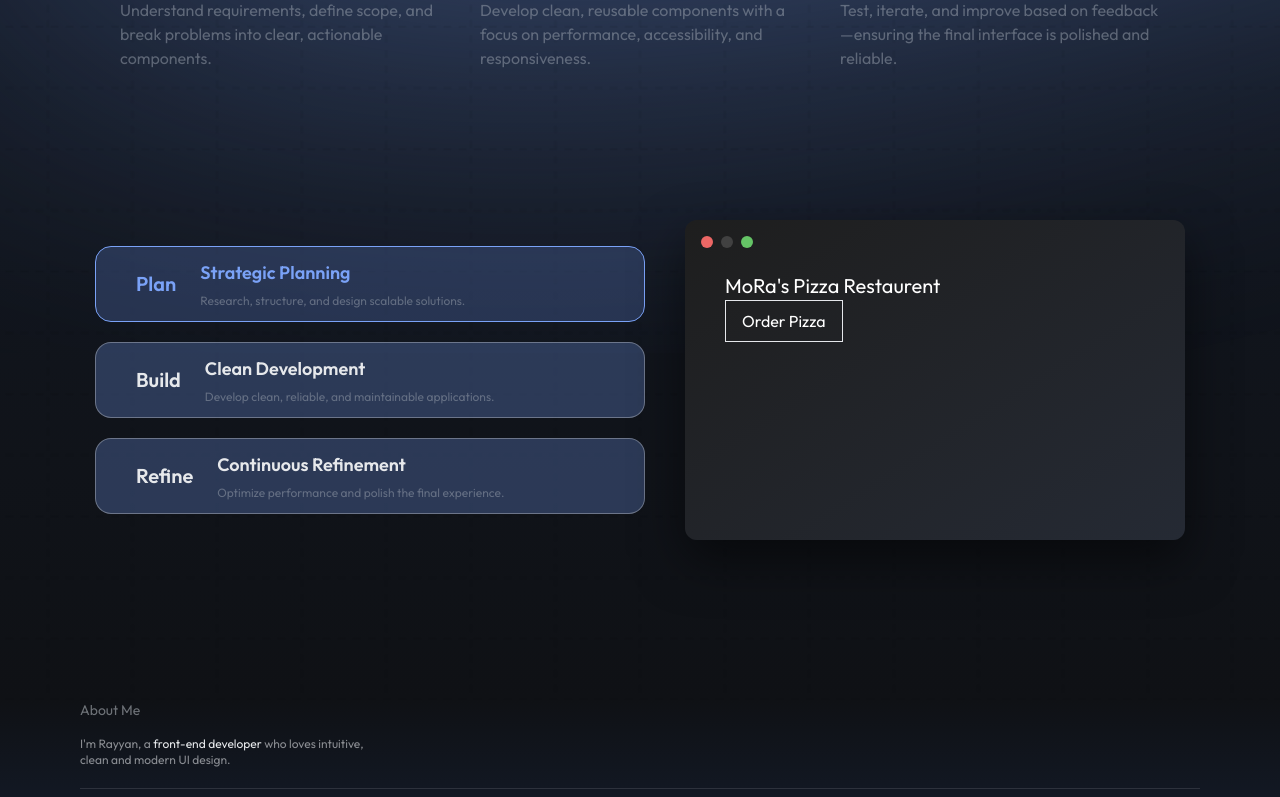
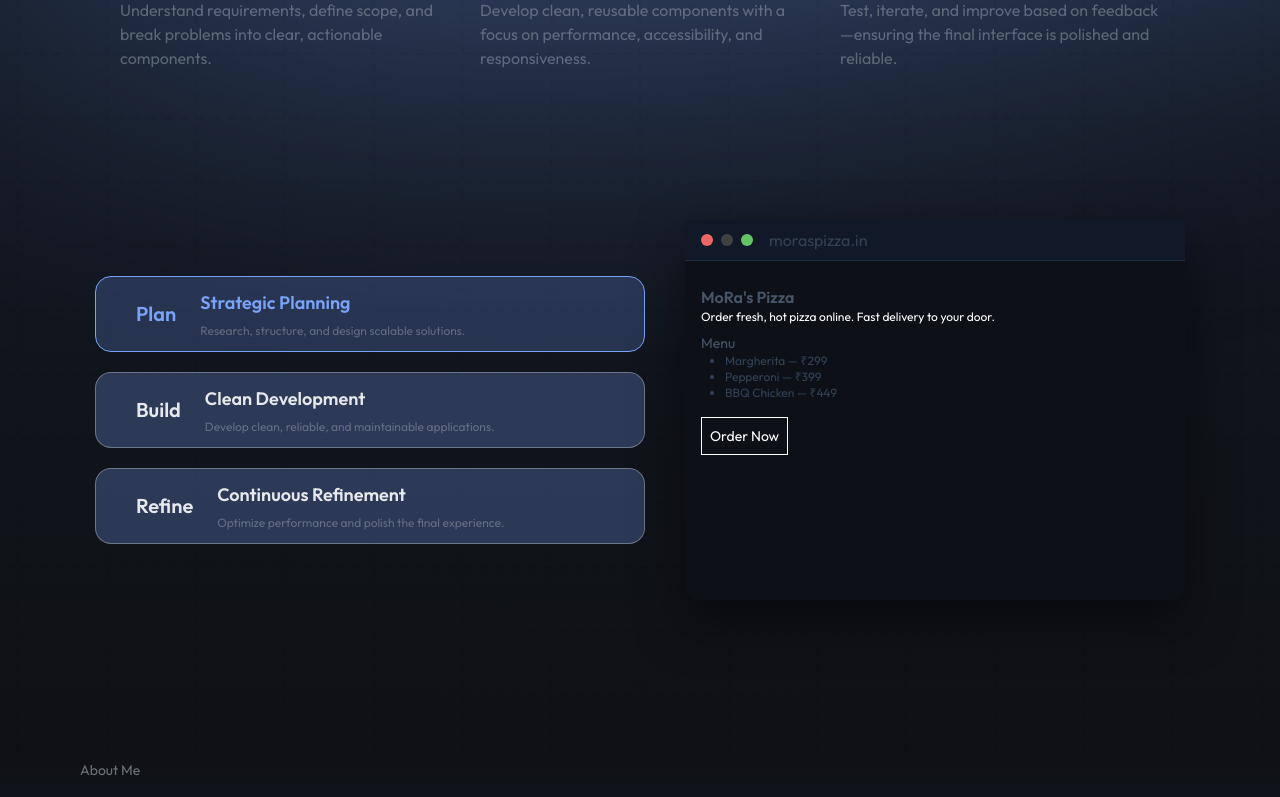
Before and after one commit to mohammedrayyan-dev/mohammedrayyandev, a React (Vite) app: page / in a window 1280 px wide. Shown: the part 585-1382 px from the top of the page. Built offline with nearby package versions, Linux system fonts and the light colour scheme.

Commit message:
ui: rework ui of workflow

```diff
--- a/src/components/BuildPizza.jsx
+++ b/src/components/BuildPizza.jsx
@@ -1,45 +1,86 @@
-import { useState } from "react"
-import { Pizza } from "lucide-react"
+import { Flame, Leaf, UtensilsCrossed, Pizza } from 'lucide-react'
+import { useState } from 'react'
+
+const Pizzas=[
+    { id: 1, name: "Margherieta", icon: Pizza, price: "299", color: "#f97316" },
+    { id: 2, name: "Pepperoni", icon: UtensilsCrossed, price: "399", color: "#ef4444" },
+    { id: 3, name: "BBQ Chicken", icon: Flame, price: "449", color: "#f59e0b" },
+    { id: 4, name: "Veggie Delight", icon: Leaf, price: "349", color: "#22c55e" },
+]
 
 const BuildPizza = () => {
 
-  const [message, setMessage] = useState(null);
+    const [ order, setOrder ] = useState(false)
 
   return (
     <div>
-        <div className="w-[330px] md:w-[500px] h-[250px] md:h-[320px] bg-gradient-to-br from-[#1E1E1E] to-[#252A34] rounded-xl p-4 shadow-[0_20px_50px_rgba(0,0,0,0.5)]">
-            <div className="flex flex-row gap-2 ">
+        <div className="w-[330px] md:w-[500px] h-[250px] md:h-[380px] bg-[#0d1117] rounded-xl shadow-[0_20px_50px_rgba(0,0,0,0.5)]">
+            <div className="flex flex-row items-center gap-4 bg-[#111827] border-[#1e2d45] border-b py-2 px-4">
+            <div className="flex flex-row gap-2">
             <div className="w-2 h-2 md:w-3 md:h-3 rounded-full bg-[#EC6765]" />
             <div className="w-2 h-2 md:w-3 md:h-3 rounded-full bg-[#414141]" />
             <div className="w-2 h-2 md:w-3 md:h-3 rounded-full bg-[#65C466]" />
             </div>
-            <div className="p-6 flex flex-col gap-4">
-                <h2 className="text-md md:text-lg lg:text-xl text-white">
-                    MoRa's Pizza Restaurent
+            <div>
+            <p className="text-[#334155]">moraspizza.in</p>
+            </div>
+            </div>
+
+            <div className="p-4">
+
+            <div className="bg-[#161b27] py-2 px-6 rounded-xl my-2">
+                <h2 className="text-md font-semibold text-[#f1f5f9]">
+                    MoRa's Pizza
                 </h2>
-                <div className="flex flex-row items-center gap-6">
-                <Pizza className="text-[#F97316] shadow-lg" />
-                <button
-                onClick={() => setMessage("Order received! \n ETA: 15 minutes")}
-                className="w-[140px] md:w-[200px] text-sm lg:text-base px-4 py-2 bg-blue-500 hover:bg-blue-600 text-black font-semibold rounded-xl shadow-lg border border-blue-500">
-                    Order Pizza
-                </button>
+            </div>
+
+            <div className="flex flex-row items-center justify-between bg-[#161b27] py-2 px-6 rounded-xl my-2">
+
+                <div>
+                <h2 className="text-sm text-[#f1f5f9]">
+                    Fresh Pizza, Fast Delivery
+                </h2>
+                <p className="text-white text-xs text-[#334155]">
+                    Order online and get it in 30 mins
+                </p>
                 </div>
-                {message &&
+
                 <div>
-                    <p className="text-sm lg:text-base text-white whitespace-pre-line">
-                        {message}
+                     <p className="bg-[#1e2d45] py-1 px-4 rounded-xl text-white text-xs text-[#cbd5e1]">
+                        Free Delivery above ₹499
                     </p>
-                    <button
-                    onClick={() => setMessage("")}
-                    className="w-[80px] md:w-[100px] px-3 md:px-4 py-2 mt-[10px] bg-[#374151] hover:bg-[#4B5563] text-sm lg:text-base text-black font-semibold rounded">
-                        OK
-                    </button>
-                    </div>
-                    }
                 </div>
+
             </div>
+
+            <div className="flex flex-row gap-2 rounded-xl">
+                {Pizzas.map(({ id, name, price, icon: Icon, color }) => (
+                <div key={id} className="bg-[#161b27] flex flex-col min-h-[100px] w-[120px] items-center p-4 gap-2 rounded-xl my-2">
+                    <Icon color={color} />
+                    <p className="text-xs text-white">
+                        {name}
+                    </p>
+                    <p className="text-xs text-white">
+                        ₹{price}
+                    </p>
+                </div>
+                ))}
+            </div>
+
+            <button
+            onClick={() => setOrder(true)}
+            className={`mt-2 p-2 w-full text-sm rounded-lg transition-all duration-300
+            ${order ?
+            ("bg-amber-600 border border-amber-500 text-white") :
+            ("hover:bg-[#ea580c] border border-[#f97316] text-white")
+            }`}>
+                {order ? "Your Order is being prepared and will be delivered in 30 mins." : "Order Now"}
+            </button>
+
+            </div>
+
         </div>
+    </div>
 
   )
 }
--- a/src/components/PlanPizza.jsx
+++ b/src/components/PlanPizza.jsx
@@ -2,32 +2,63 @@ import { useState } from "react"
 
 const PlanPizza = () => {
 
-  const [message, setMessage] = useState(null);
+    const [ message, setMessage ] = useState(null);
 
   return (
     <div>
-        <div className="w-[330px] md:w-[500px] h-[250px] md:h-[320px] bg-gradient-to-br from-[#1E1E1E] to-[#252A34] rounded-xl p-4 shadow-[0_20px_50px_rgba(0,0,0,0.5)]">
-            <div className="flex flex-row gap-2 ">
+        <div className="w-[330px] md:w-[500px] h-[250px] md:h-[380px] bg-[#0d1117] rounded-xl shadow-[0_20px_50px_rgba(0,0,0,0.5)]">
+            <div className="flex flex-row items-center gap-4 bg-[#111827] border-[#1e2d45] border-b py-2 px-4">
+            <div className="flex flex-row gap-2">
             <div className="w-2 h-2 md:w-3 md:h-3 rounded-full bg-[#EC6765]" />
             <div className="w-2 h-2 md:w-3 md:h-3 rounded-full bg-[#414141]" />
             <div className="w-2 h-2 md:w-3 md:h-3 rounded-full bg-[#65C466]" />
             </div>
-            <div className="p-6">
-                <h2 className="text-md md:text-lg lg:text-xl text-white">
-                    MoRa's Pizza Restaurent
+            <div>
+            <p className="text-[#334155]">moraspizza.in</p>
+            </div>
+            </div>
+
+            <div className="p-4">
+
+            <div className="my-2">
+                <h2 className="text-md font-semibold text-[#475569]">
+                    MoRa's Pizza
                 </h2>
+                <p className="text-white text-xs text-[#334155]">
+                    Order fresh, hot pizza online. Fast delivery to your door.
+                </p>
+            </div>
+
+            <div className="my-2">
+                <h2 className="text-sm text-[#475569]">
+                    Menu
+                </h2>
+                <ul className="list-disc text-[#334155] text-xs px-6">
+                <li>
+                    Margherita — ₹299
+                </li>
+                <li>
+                    Pepperoni — ₹399
+                </li>
+                <li>
+                    BBQ Chicken — ₹449
+                </li>
+                </ul>
                 <button
-                onClick={() => setMessage("Order received!")}
-                className="px-3 md:px-4 py-2 border text-sm lg:text-base text-white">
-                    Order Pizza
+                onClick={() => setMessage("Order has been recieved. The pizza will be delivered within 30mins.")}
+                className="mt-4 p-2 border border-white text-white text-sm">
+                    Order Now
                 </button>
-                {message &&
-                <p className="text-white">
-                    {message}
-                </p>
-                }
             </div>
-        </div>
+
+            </div>
+            {setMessage &&
+            <p className="px-3 text-white text-xs">
+                {message}
+            </p>
+            }
+
+            </div>
     </div>
 
   )
--- a/src/components/RefinePizza.jsx
+++ b/src/components/RefinePizza.jsx
@@ -1,69 +1,71 @@
-import { useState } from "react"
-import { Pizza, Clock, CheckCircle, Store } from "lucide-react"
+import { Flame, Leaf, UtensilsCrossed, Pizza, Stars } from 'lucide-react'
+import { useState } from 'react'
+
+const Pizzas=[
+    { id: 1, name: "Margherieta", icon: Pizza, price: "299", color: "#f97316" },
+    { id: 2, name: "Pepperoni", icon: UtensilsCrossed, price: "399", color: "#ef4444" },
+    { id: 3, name: "BBQ Chicken", icon: Flame, price: "449", color: "#f59e0b" },
+    { id: 4, name: "Veggie Delight", icon: Leaf, price: "349", color: "#22c55e" },
+]
 
 const RefinePizza = () => {
 
-  const [message, setMessage] = useState(null);
-  const [completionMessage, setCompletionMessage] = useState("");
+    const [ order, setOrder ] = useState(false)
 
   return (
     <div>
-            <div className="w-[330px] md:w-[500px] h-[270px] md:h-[320px] bg-gradient-to-br from-[#1E1E1E] to-[#252A34] rounded-xl p-4 shadow-[0_20px_50px_rgba(0,0,0,0.5)]">
-                <div className="flex flex-row gap-2 ">
+        <div className="w-[330px] md:w-[500px] h-[250px] md:h-[380px] bg-[#0d1117] rounded-xl shadow-[0_20px_50px_rgba(0,0,0,0.5)]">
+            <div className="flex flex-row items-center gap-4 bg-[#111827] border-[#1e2d45] border-b py-2 px-4">
+            <div className="flex flex-row gap-2">
             <div className="w-2 h-2 md:w-3 md:h-3 rounded-full bg-[#EC6765]" />
             <div className="w-2 h-2 md:w-3 md:h-3 rounded-full bg-[#414141]" />
             <div className="w-2 h-2 md:w-3 md:h-3 rounded-full bg-[#65C466]" />
             </div>
-                <div className="p-6 flex flex-col items-center gap-4">
-                    <div className="flex flex-row  items-center gap-3">
-                    <Store className="text-[#E31B23]" />
-                    <h2 className="text-md md:text-lg lg:text-xl text-center text-white font-semibold">
-                        MoRa's Pizza Restaurent
+            <div>
+            <p className="text-[#334155]">moraspizza.in</p>
+            </div>
+            </div>
+
+            <div className="p-4">
+
+            <div className="my-2">
+                <h2 className="text-md font-semibold text-[#f1f5f9]">
+                    MoRa's <span className="text-[#f97316]">Pizza</span>
                 </h2>
             </div>
-                    <div className="flex flex-row items-center justify-center gap-6 transition-all duration-300 ease-out">
-                    <Pizza className="text-[#F97316] shadow-lg" />
+
+            <div className="bg-[#0f172a] border border-[#1e3a5f] py-1 px-4 w-[195px] rounded-xl my-2">
+               <p className="text-white text-xs text-[#38bdf8]">
+                    Free Delivery above all orders
+                </p>
+            </div>
+
+            <div className="flex flex-row gap-2 rounded-xl">
+                {Pizzas.map(({ id, name, price, icon: Icon, color }) => (
+                <div key={id} className="bg-[#161b27] flex flex-col min-h-[100px] w-[120px] items-start p-4 gap-2 rounded-xl my-2">
+                    <Icon color={color} />
+                    <p className="text-xs text-white">
+                        {name}
+                    </p>
+                    <p className="text-xs text-[#f97316]">
+                        ₹{price}
+                    </p>
+                </div>
+                ))}
+            </div>
+
             <button
-                    onClick={() => setMessage("Order received! \n ETA: 15 minutes")}
-                    className="w-[140px] md:w-[200px] text-sm md:text-base px-4 py-2 bg-blue-500 hover:bg-blue-600 text-black font-semibold rounded-xl shadow-lg border border-blue-500">
-                        Order Pizza
+            onClick={() => setOrder(true)}
+            className={`mt-2 p-2 w-full text-sm rounded-lg transition-all duration-300
+            ${order ?
+            ("bg-amber-600 border border-amber-500 text-white") :
+            ("hover:bg-[#ea580c] border border-[#f97316] text-white")
+            }`}>
+                {order ? "Your Order will be delivered in 30 mins." : "Order Now"}
             </button>
+
             </div>
-                    {message &&
-                    <div className="flex flex-row justify-center gap-4">
-                    <div className="flex flex-col gap-2 lg:gap-4">
-                    <Pizza className="text-[#F97316] w-3 lg:w-4 h-4" />
-                    <Clock className="text-[#22C55E] w-3 lg:w-4 h-4" />
-                    </div>
-                    <p className="text-sm lg:text-base text-white whitespace-pre-line">
-                        {message}
-                    </p>
-                    <button
-                    onClick={() => {
-                        setCompletionMessage("Order has completed! Collect it at the counter.")
-                        setMessage("");}}
-                    className="w-[80px] md:w-[140px] px-4 bg-orange-500 hover:bg-orange-600 text-sm lg:text-base text-white font-semibold rounded-xl">
-                        Track Order
-                    </button>
-                    </div>
-                    }
-                    {completionMessage &&
-                    <div className="flex flex-row items-center gap-4 transition-all duration-300 ease-out">
-                    <CheckCircle className="text-green-500 mx-auto" />
-                    <p className="text-sm lg:text-base text-white whitespace-pre-line">
-                        {completionMessage}
-                    </p>
-                    <button
-                    onClick={() => {
-                        setCompletionMessage("");
-                        setMessage("");
-                    }}
-                    className="w-[80px] md:w-[100px] px-3 md:px-4 py-2 mt-[10px] bg-[#374151] hover:bg-[#4B5563] text-sm lg:text-base text-black font-semibold rounded">
-                        OK
-                    </button>
-                    </div>
-                    }
-                </div>
+
         </div>
     </div>
 
```
Lines whose indentation alone changed are shown as unchanged.
